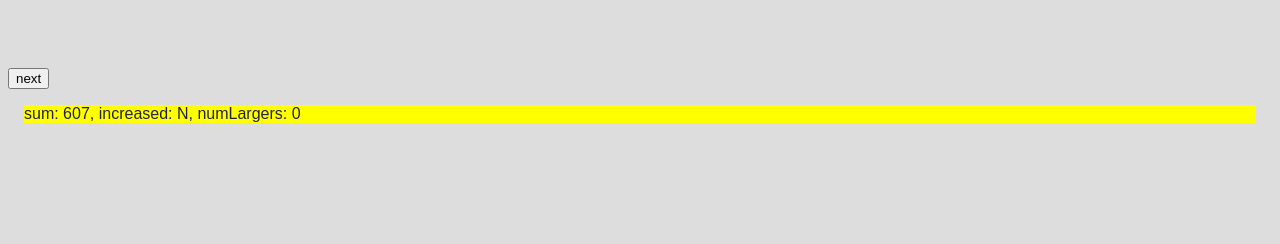
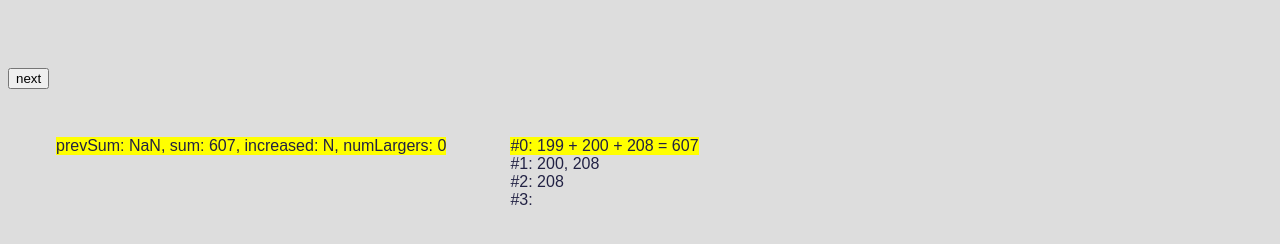
Before and after one commit to JosePedroDias/aoc2021, a website with bundled scripts: page 01.html in a window 1280 px wide. Both pictures are taken after a click on the button "part2". Built offline with nearby package versions, Linux system fonts and the light colour scheme.

Commit message:
scrolling history containers and display window values

```diff
--- a/01-browser.mjs
+++ b/01-browser.mjs
@@ -1,18 +1,18 @@
 import { doDebugger } from './debugger-browser.mjs';
-import { divElement } from './shared-browser.mjs';
+import { sumArray } from './shared.mjs';
+import { divElement, changeText, scrollToBottom } from './shared-browser.mjs';
 import { part1, part2 } from './01.mjs';
 
+let state;
 
-let arr;
+const MAX_STEPS = 2;
 
 function deleteLater(el) {
-    setTimeout(() => {
-        el.classList.add('hidden');
-    }, 400);
+    setTimeout(() => el.classList.add('hidden'), 400);
     setTimeout(() => {
         el.innerHTML = '';
         el.classList.remove('hidden');
-    }, 1500);
+    }, 400 + 500 + 50);
 }
 
 doDebugger({
@@ -26,15 +26,18 @@ doDebugger({
             onStart: ({ step, el }) => {
                 if (!step) return;
                 el.innerHTML = '';
-                arr = [];
+                el.style.display = '';
+                el.classList.add('max-half-height');
             },
             onStep: ({ data: { curr, numLargers }, step, el }) => {
                 if (step) {
-                    for (let oldEl of arr) oldEl.classList.remove('highlighted');
-                    const divEl = divElement({ className: 'highlightable highlighted' },
-                        `curr: ${curr}, numLargers: ${numLargers}`);
-                    arr.push(divEl);
-                    el.appendChild(divEl);
+                    const stepEls = Array.from(el.children);
+                    for (let oldEl of stepEls) oldEl.classList.remove('highlighted');
+                    el.appendChild( divElement(
+                        { className: 'highlightable highlighted hideable' },
+                        `curr: ${curr}, numLargers: ${numLargers}`
+                    ) );
+                    scrollToBottom(el);
                 }
                 return numLargers;
             },
@@ -48,15 +51,39 @@ doDebugger({
             onStart: ({ step, el }) => {
                 if (!step) return;
                 el.innerHTML = '';
-                arr = [];
+                el.style.display = 'flex';
+                el.classList.remove('max-half-height');
+                const div1El = divElement({ className: 'steps' });
+                const div2El = divElement({ className: 'aux' });
+                div1El.classList.add('max-half-height');
+                for (let i = 0; i < 4; ++i) div2El.appendChild( divElement({ className: 'highlightable' }, '__') );
+                el.appendChild(div1El);
+                el.appendChild(div2El);
+                state = { div1El, div2El };
             },
-            onStep: ({ data: { sum, increased, numLargers }, step, el }) => {
+            onStep: ({ data: { prevSum, sum, increased, windows, windowIndex, numLargers }, step }) => {
                 if (step) {
-                    for (let oldEl of arr) oldEl.classList.remove('highlighted');
-                    const divEl = divElement({ className: 'highlightable highlighted' },
-                        `sum: ${sum}, increased: ${increased ? 'Y' : 'N'}, numLargers: ${numLargers}`);
-                    arr.push(divEl);
-                    el.appendChild(divEl);
+                    const { div1El, div2El } = state;
+
+                    for (let oldEl of Array.from(div1El.children)) oldEl.classList.remove('highlighted');
+                    div1El.appendChild( divElement(
+                        { className: 'highlightable highlighted' },
+                        `prevSum: ${prevSum}, sum: ${sum}, increased: ${increased ? 'Y' : 'N'}, numLargers: ${numLargers}`
+                    ) );
+                    scrollToBottom(div1El);
+
+                    const windowEls = Array.from(div2El.children);
+                    for (let [index_, win] of Object.entries(windows)) {
+                        const index = +index_;
+                        const winEl = windowEls[index];
+                        const isHighlighted = index === windowIndex;
+                        if (isHighlighted) {
+                            changeText(winEl, `#${index}: ${win.join(' + ')} = ${sumArray(win)}`);
+                        } else {
+                            changeText(winEl, `#${index}: ${win.join(', ')}`);
+                        }
+                        winEl.classList.toggle('highlighted', isHighlighted);
+                    }
                 }
                 return numLargers;
             },
--- a/01.mjs
+++ b/01.mjs
@@ -22,7 +22,7 @@ export async function* part2(asyncGen) {
 
     let numLargers = 0;
     let i = -1;
-    let lastSum = NaN;
+    let prevSum = NaN;
 
     for await (const line of asyncGen) {
         const curr = parseInt(line, 10);
@@ -37,19 +37,17 @@ export async function* part2(asyncGen) {
         }
 
         const windowsWith3 = windows
-        .map((w, i) => [i, w.data.length])
-        .filter(([_i, l]) => l === 3)
-        .map(([i, _l]) => i);
+            .map((w, i) => [i, w.data.length])
+            .filter(([_i, l]) => l === 3)
+            .map(([i, _l]) => i);
         const windowIndex = windowsWith3[0]; // as we know there is at most 1
 
         if (isFinite(windowIndex)) {
             const sum = sumArray(windows[windowIndex].data);
-            const increased = isFinite(lastSum) && sum > lastSum;
+            const increased = isFinite(prevSum) && sum > prevSum;
             if (increased) ++numLargers;
-            yield { sum, increased, numLargers };
-            lastSum = sum;
+            yield { prevSum, sum,increased, numLargers, windows: windows.map(w => w.data), windowIndex };
+            prevSum = sum;
         }
-
-        //console.log(windows.map(w => w.data));
     }
 }
--- a/debugger-browser.mjs
+++ b/debugger-browser.mjs
@@ -1,4 +1,4 @@
-import { streamLines, selectElement, buttonElement, checkboxElement, brElement, divElement, setVisibility, changeText, setAttributes } from './shared-browser.mjs';
+import { streamLines, selectElement, buttonElement, checkboxElement, brElement, divElement, setVisibility } from './shared-browser.mjs';
 
 export async function doDebugger({ parts, items }) {
     const body = document.body;
@@ -10,7 +10,7 @@ export async function doDebugger({ parts, items }) {
 
     let mainFormDivEl = divElement();
     let nextDivEl = divElement();
-    let debuggerDivEl = divElement({ className: 'debugger' });
+    let debuggerDivEl = divElement({ className: 'debugger hideable' });
 
     body.appendChild(mainFormDivEl);
     body.appendChild(nextDivEl);
--- a/main.css
+++ b/main.css
@@ -10,7 +10,10 @@ br {
 
 .debugger {
     padding: 1em;
-    transition: opacity 1s linear;
+}
+
+.hideable {
+    transition: opacity 500ms linear;
 }
 
 .hidden {
@@ -24,3 +27,12 @@ br {
 .highlighted {
     background-color: yellow;
 }
+
+.steps, .aux {
+    padding: 2em;
+}
+
+.max-half-height {
+    max-height: 50vh;
+    overflow: auto;
+}
--- a/shared-browser.mjs
+++ b/shared-browser.mjs
@@ -121,3 +121,7 @@ export function setVisibility(el, visible, keepingLayout) {
 export function changeText(el, text) {
     el.firstChild.nodeValue = text;
 }
+
+export function scrollToBottom(el) {
+    el.scrollTop = el.scrollHeight;
+}
```
